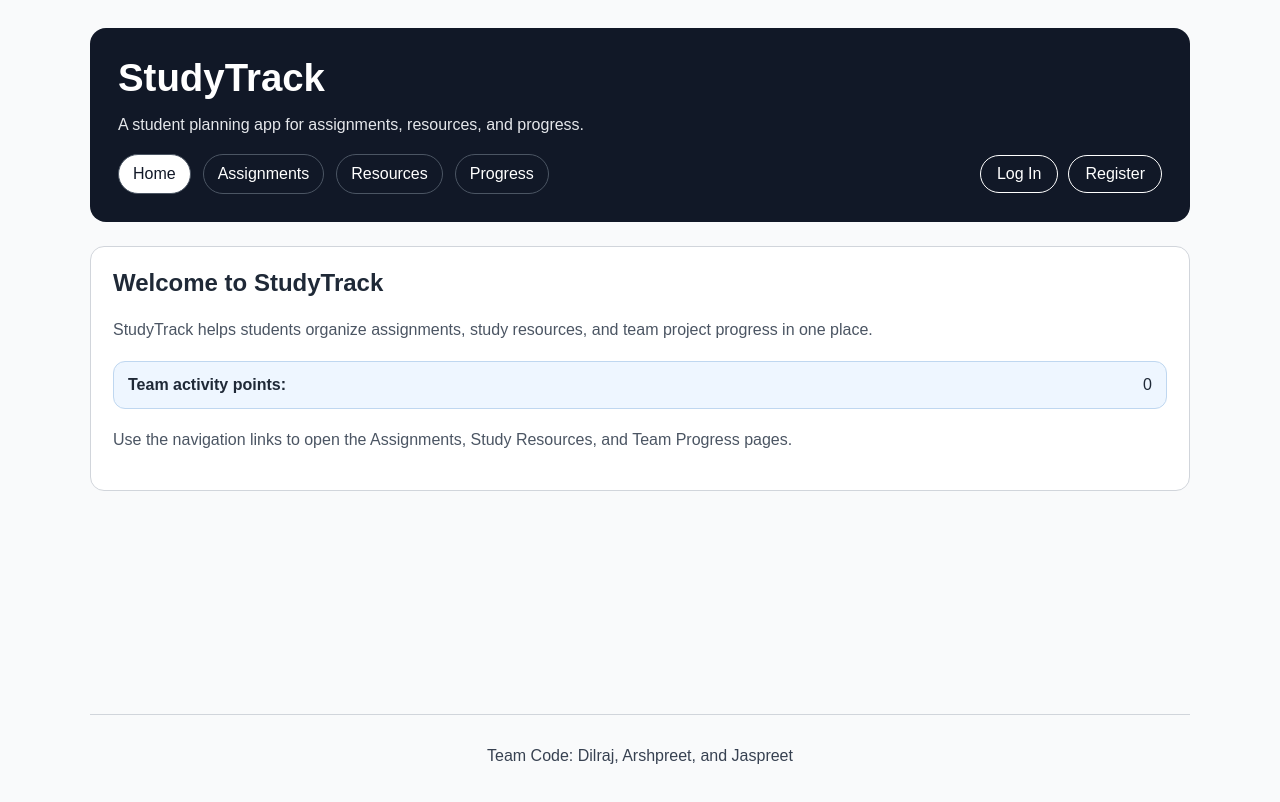
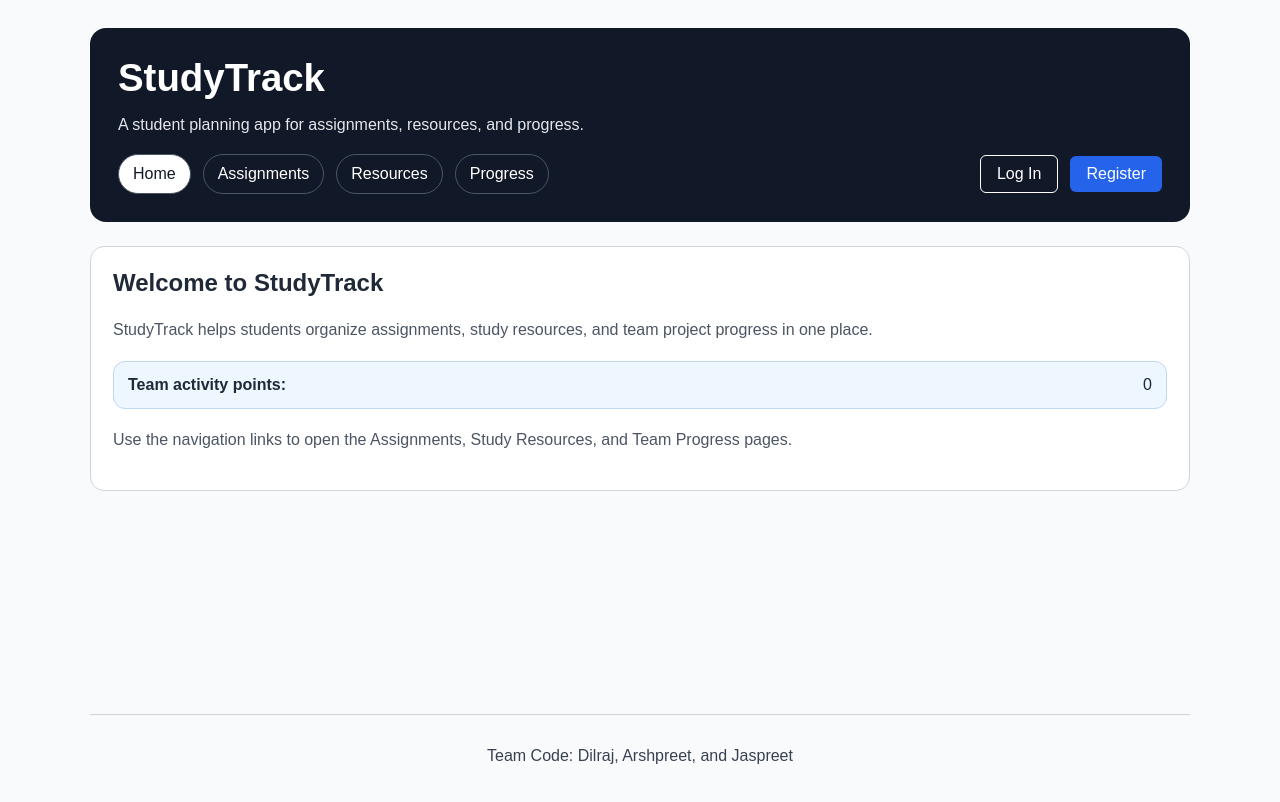
Before and after one commit to akaur115/studytrack-project, a React (Vite) app in the folder frontend/: page / in a window 1280 px wide. Shown: the top 802 px of the page. Built offline with nearby package versions, Linux system fonts and the light colour scheme; no server answers.

Commit message:
Addlocal setup instructions.

```diff
--- a/frontend/src/components/layout/Layout.css
+++ b/frontend/src/components/layout/Layout.css
@@ -81,3 +81,28 @@
   background: white;
   color: #202438;
 }
+
+.authentication-actions {
+  display: flex;
+  align-items: center;
+  gap: 0.75rem;
+}
+
+.login-button,
+.register-button {
+  padding: 0.55rem 1rem;
+  border-radius: 6px;
+  cursor: pointer;
+}
+
+.login-button {
+  background: transparent;
+  border: 1px solid currentColor;
+  color: white;
+}
+
+.register-button {
+  border: none;
+  background: #2563eb;
+  color: white;
+}
--- a/frontend/src/components/layout/Layout.tsx
+++ b/frontend/src/components/layout/Layout.tsx
@@ -17,9 +17,11 @@ function Layout() {
     createElement(
       "header",
       { className: "site-header" },
+
       createElement(
         "div",
         { className: "site-brand" },
+
         createElement("h1", null, "StudyTrack"),
 
         createElement(
@@ -39,32 +41,59 @@ function Layout() {
             className: "site-nav",
             "aria-label": "Main navigation",
           },
-          createElement(NavLink, { to: "/" }, "Home"),
 
           createElement(
             NavLink,
-            { to: "/assignments" },
+            {
+              to: "/",
+              end: true,
+            },
+            "Home"
+          ),
+
+          createElement(
+            NavLink,
+            {
+              to: "/assignments",
+            },
             "Assignments"
           ),
 
-          createElement(NavLink, { to: "/resources" }, "Resources"),
-          createElement(NavLink, { to: "/progress" }, "Progress")
+          createElement(
+            NavLink,
+            {
+              to: "/resources",
+            },
+            "Resources"
+          ),
+
+          createElement(
+            NavLink,
+            {
+              to: "/progress",
+            },
+            "Progress"
+          )
         ),
 
         createElement(
           "div",
-          { className: "auth-controls" },
+          { className: "authentication-actions" },
 
           createElement(
             SignedOut,
             null,
+
             createElement(
               SignInButton,
               { mode: "modal" },
 
               createElement(
                 "button",
-                { type: "button", className: "auth-button" },
+                {
+                  type: "button",
+                  className: "login-button",
+                },
                 "Log In"
               )
             ),
@@ -72,9 +101,13 @@ function Layout() {
             createElement(
               SignUpButton,
               { mode: "modal" },
+
               createElement(
                 "button",
-                { type: "button", className: "auth-button" },
+                {
+                  type: "button",
+                  className: "register-button",
+                },
                 "Register"
               )
             )
@@ -83,7 +116,9 @@ function Layout() {
           createElement(
             SignedIn,
             null,
-            createElement(UserButton)
+            createElement(UserButton, {
+              afterSignOutUrl: "/",
+            })
           )
         )
       )
```
Also changed, not shown: 2 other files (tests, documents, lock files or other folders).
